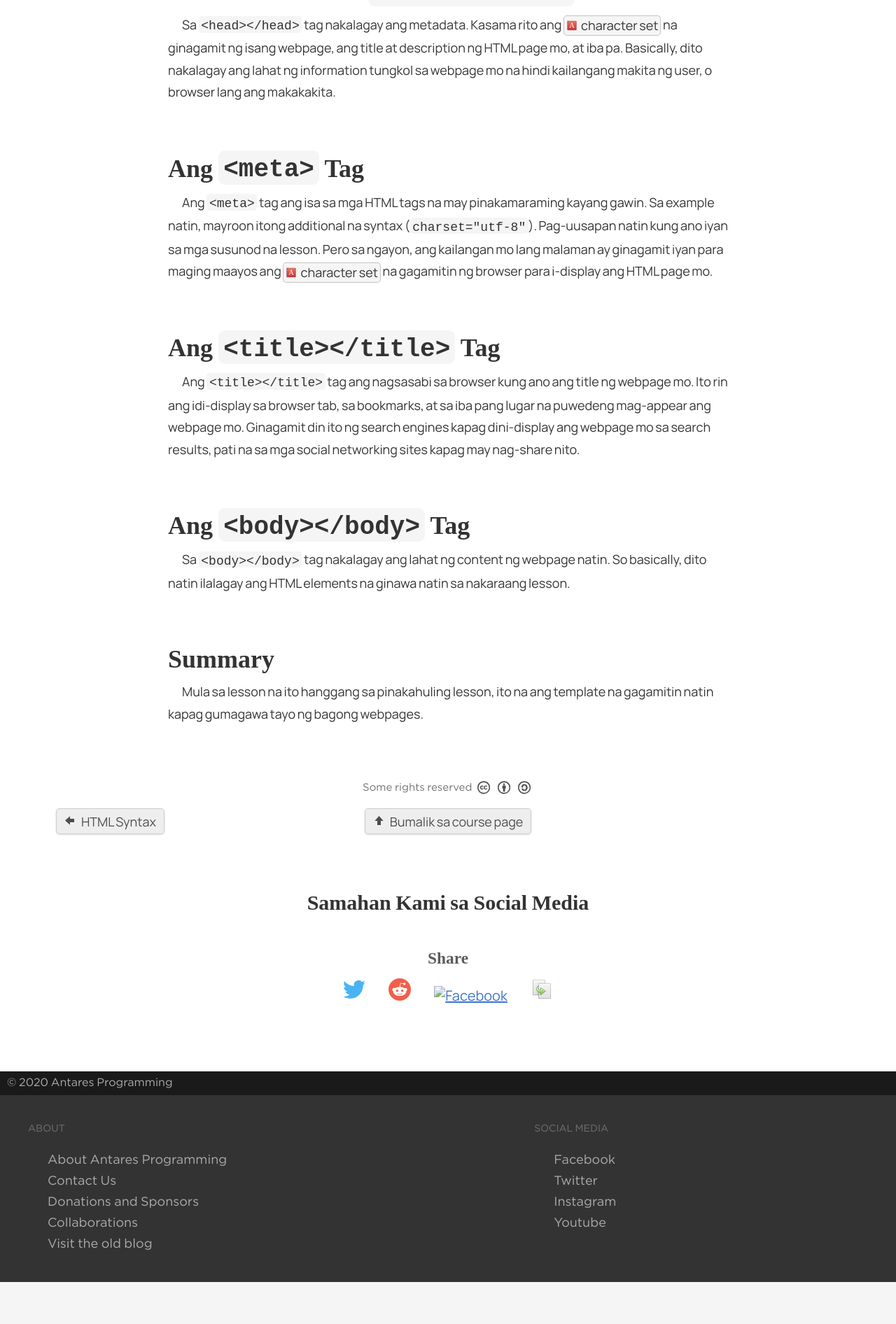
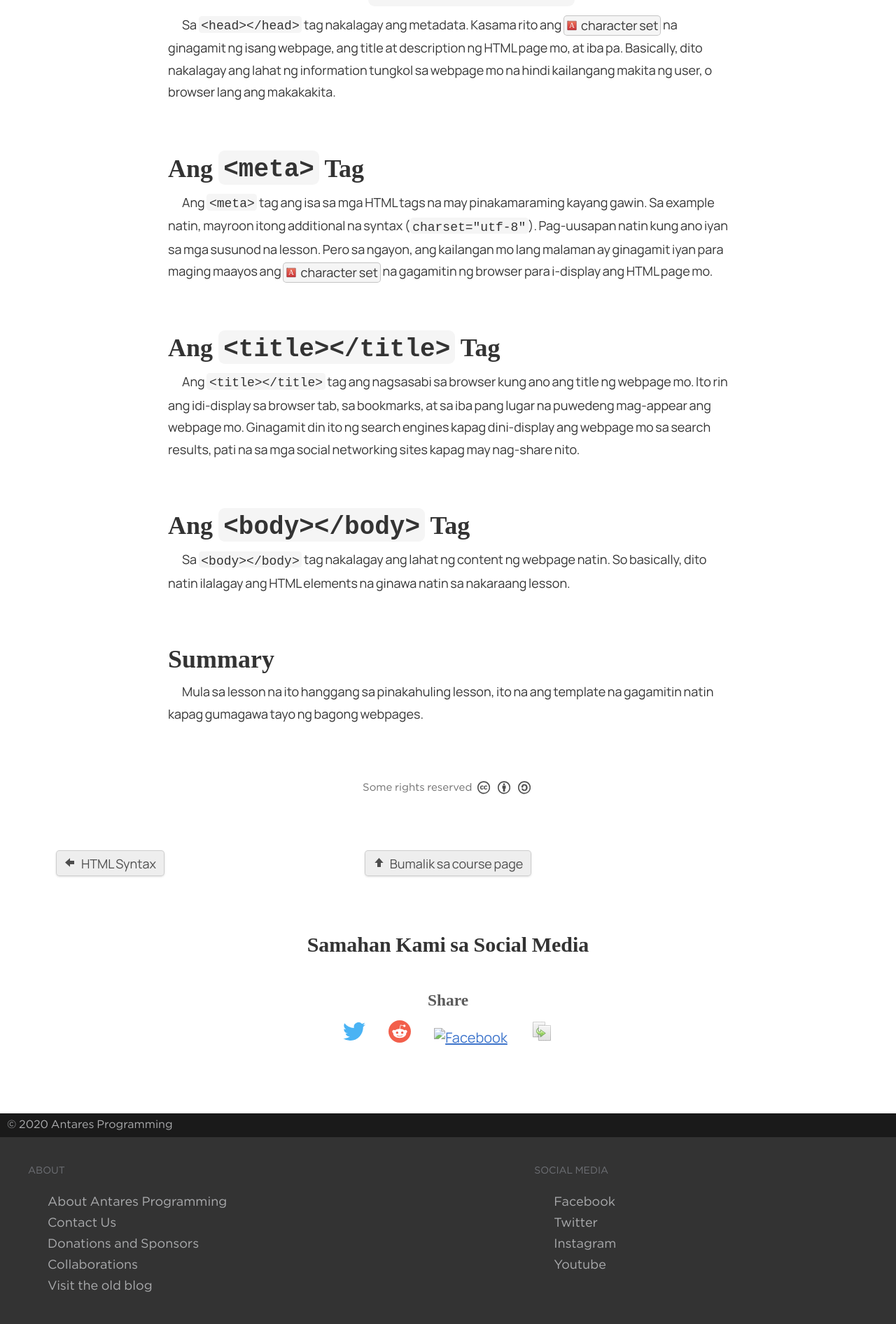
Before and after one commit to elementary/blog-template, a Jekyll site: the page built from courses/html-essentials/03-html-page.md, in a window 1280 px wide. Shown: the part 2608-4500 px from the top of the page at 70% size. Built offline with Jekyll 4.4.1, drawn with Linux system fonts in a browser that asks for light colours; some web fonts are replaced; before the commit the page ends 4440 px from its top, so only the background shows below that.

Commit message:
New styles

```diff
--- a/_sass/_lesson.scss
+++ b/_sass/_lesson.scss
@@ -581,3 +581,7 @@ dl {
 	  margin-bottom: 0.5em;
 	}
 }
+
+.license + .lesson__actions {
+	margin-top: 4rem;
+}
--- a/css/main.scss
+++ b/css/main.scss
@@ -42,6 +42,7 @@ html {
 html {
   // To blend with the footer on short pages
   background-color: var(--secondary-bg-color);
+  scroll-behavior: smooth;
 }
 
 svg {
```
